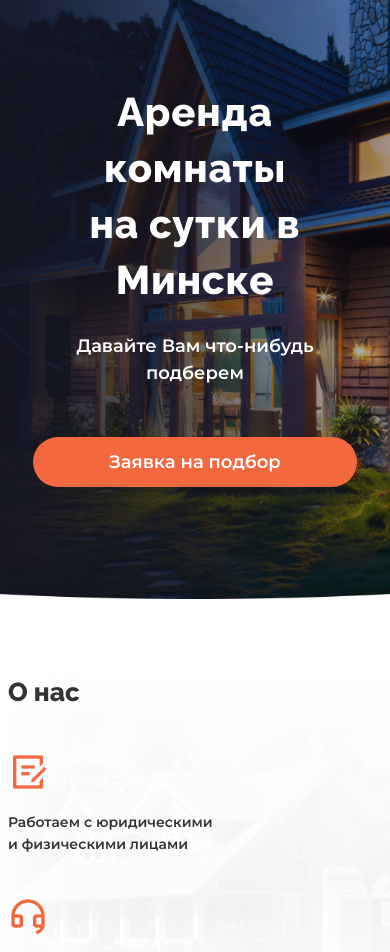
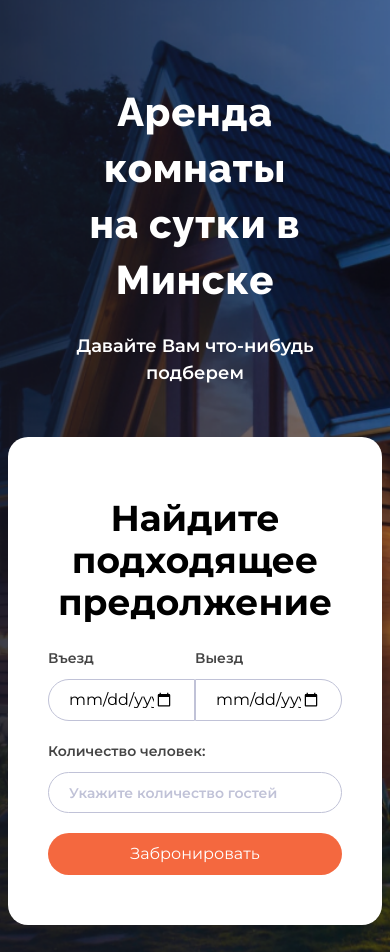
Before and after one commit to ZemliakovD/inhostel.by, a plain HTML site: page index.html in a window 390 px wide. Shown: the part 85-1037 px from the top of the page. Drawn offline with nearby package versions, Linux system fonts and the light colour scheme.

Commit message:
Add files via upload

```diff
--- a/css/style.css
+++ b/css/style.css
@@ -755,7 +755,15 @@ h2{
     display: none;
 }
 
+.footer-map{
+    display: none;
+}
+
 @media (max-width: 575.98px) {
+
+    body{
+        overflow-x: hidden;
+    }
 
     .container{
         padding-left: 20px;
@@ -842,7 +850,16 @@ h2{
     }
 
     .contact-form{
-        display: none;
+        display: block;
+        width: 100%;
+    }
+
+    .counter input{
+        width: 50%;
+    }
+
+    .main-form-button{
+        padding: 12px 70px;
     }
 
     .social-inner{
@@ -850,8 +867,7 @@ h2{
     }
 
     .mobile-order{
-        display: inline-block;
-        border: 1px solid transparent;
+        display: none;
     }
 
     .main-content p:nth-child(2){
@@ -910,7 +926,8 @@ h2{
     }
 
     .main-contact{
-        display: none;
+        display: block;
+        width: 100%;
     }
 
     .social{
@@ -923,6 +940,7 @@ h2{
 
     .about{
         margin-bottom: 95px;
+        display: none;
     }
 
     h2{
@@ -1021,6 +1039,7 @@ h2{
 
     .more{
         margin-bottom: 90px;
+        display: none;
     }
 
     .more-inner h2{
@@ -1213,6 +1232,10 @@ h2{
         color: #404256;
     }
 
+    .footer-map{
+        display: block;
+    }
+
 
 
 
--- a/index.html
+++ b/index.html
@@ -728,6 +728,11 @@
                       <a href="#" class="policy">Согласие на обработку персональных данных</a>
                     </p>
                   </div>
+                  <div class="footer-map">
+                    <div class="container">
+                      <script type="text/javascript" charset="utf-8" async src="https://api-maps.yandex.ru/services/constructor/1.0/js/?um=constructor%3A724bd4ceec99c40af5473b4c87b9b767728a3314daa3bbf38f022b178ca5166b&amp;width=100%25&amp;height=400&amp;lang=ru_RU&amp;scroll=true"></script>
+                    </div>
+                  </div>
                 </div>
               </div>
             </div>
```
